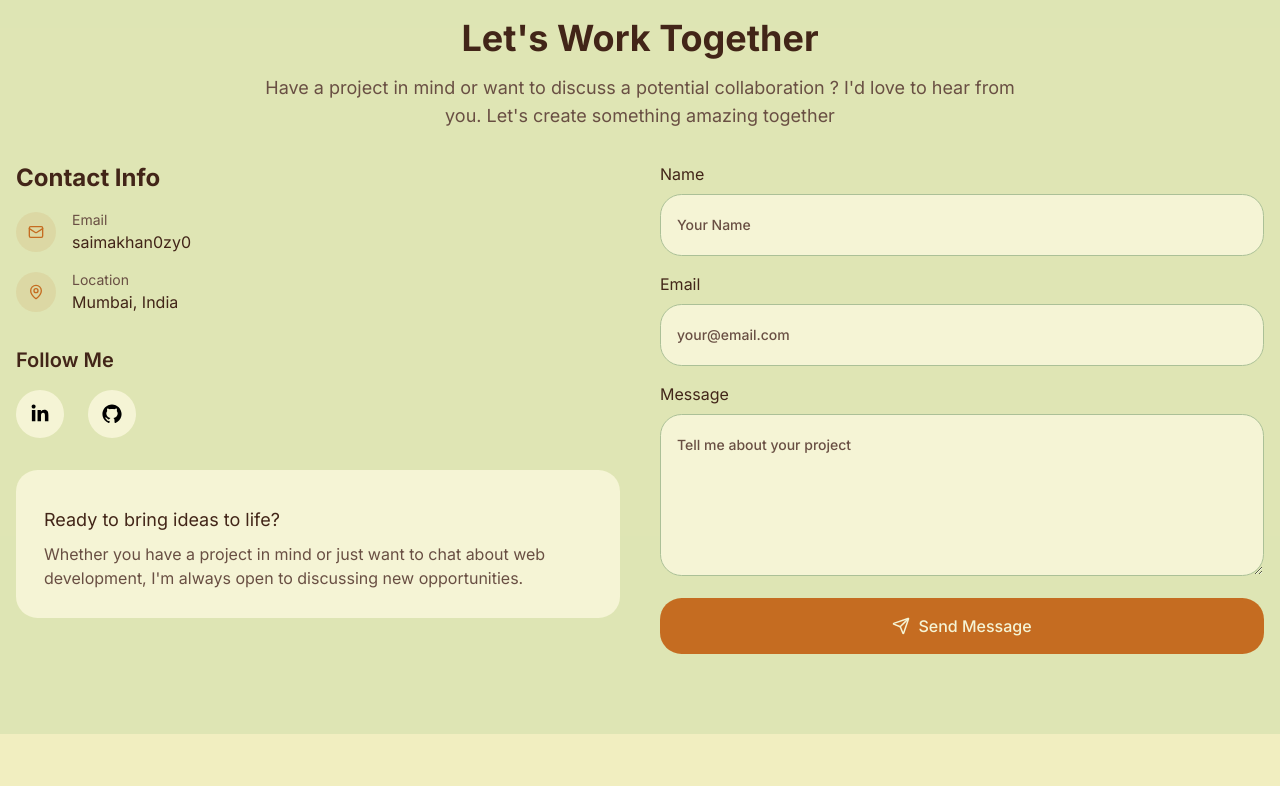
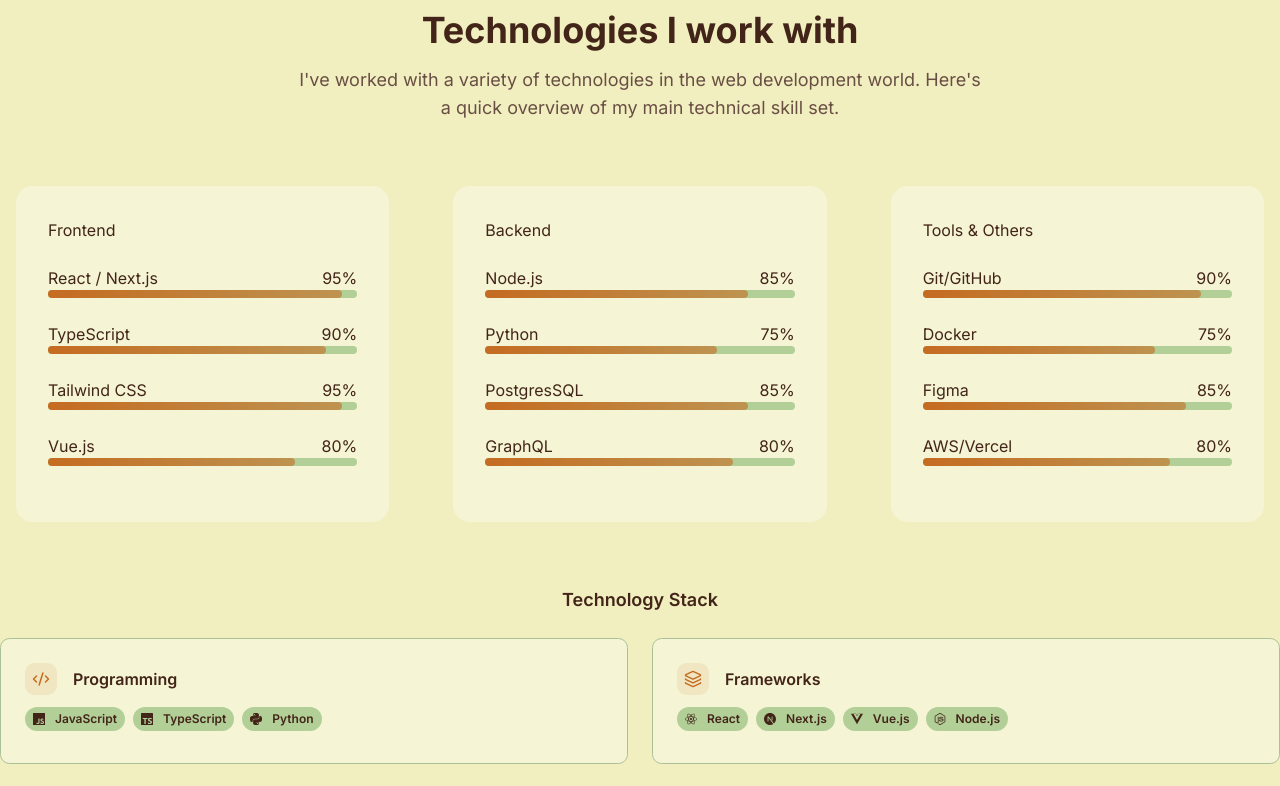
Before and after one commit to saimakhanac/portfolio, a Next.js app: page / in a window 1280 px wide. Shown: the part 2005-2791 px from the top of the page. Built offline with nearby package versions, Linux system fonts and the light colour scheme.

Commit message:
skill section

```diff
--- a/app/layout.tsx
+++ b/app/layout.tsx
@@ -17,8 +17,9 @@
 });
 
 export const metadata: Metadata = {
-  title: "Create Next App",
-  description: "Generated by create next app",
+  title: "Saima Khan | Software Developer",
+  description:
+    "Front-end developer dedicated to building low-latency, accessible, pixel-perfect and highly responsive user interfaces.",
 };
 
 export default function RootLayout({
--- a/app/page.tsx
+++ b/app/page.tsx
@@ -12,8 +12,8 @@
       <Header />
       <Hero />
       <AboutMeSection />
+      <SkillsSection />
       <ContactUs />
-      <SkillsSection />
       <Footer />
     </>
   );
--- a/components/skillsSection.tsx
+++ b/components/skillsSection.tsx
@@ -1,5 +1,32 @@
 "use client";
+import { title } from "process";
 import React, { useEffect, useRef, useState } from "react";
+import { CodeXml, Layers, LibraryIcon, Package } from "lucide-react";
+import {
+  SiCypress,
+  SiDocker,
+  SiFigma,
+  SiGit,
+  SiGraphql,
+  SiJavascript,
+  SiJest,
+  SiMongodb,
+  SiNextdotjs,
+  SiNodedotjs,
+  SiPostgresql,
+  SiPython,
+  SiReact,
+  SiSass,
+  SiStorybook,
+  SiTailwindcss,
+  SiTypescript,
+  SiVercel,
+  SiVuedotjs,
+  SiWebpack,
+} from "react-icons/si";
+import { FaAws } from "react-icons/fa";
+import { TbApi } from "react-icons/tb";
+import type { IconType } from "react-icons";
 const skillCategories = [
   {
     title: "Frontend",
@@ -29,6 +56,62 @@
     ],
   },
 ];
+const techStack = [
+  {
+    title: "Programming",
+    icon: CodeXml,
+    items: ["JavaScript", "TypeScript", "Python"],
+  },
+  {
+    title: "Frameworks",
+    icon: Layers,
+    items: ["React", "Next.js", "Vue.js", "Node.js"],
+  },
+  {
+    title: "Libraries",
+    icon: LibraryIcon,
+    items: ["Tailwind CSS", "GraphQL", "REST APIs", "Sass", "Jest", "Cypress"],
+  },
+  {
+    title: "Packages & Tools",
+    icon: Package,
+    items: [
+      "PostgreSQL",
+      "MongoDB",
+      "Git",
+      "Docker",
+      "AWS",
+      "Vercel",
+      "Figma",
+      "StoryBook",
+      "Webpack",
+    ],
+  },
+];
+const techIcon: Record<string, IconType> = {
+  JavaScript: SiJavascript,
+  TypeScript: SiTypescript,
+  Python: SiPython,
+  React: SiReact,
+  "Next.js": SiNextdotjs,
+  "Vue.js": SiVuedotjs,
+  "Node.js": SiNodedotjs,
+  "Tailwind CSS": SiTailwindcss,
+  GraphQL: SiGraphql ,
+  "REST APIs": TbApi,
+  Sass: SiSass,
+  Jest: SiJest,
+  Cypress: SiCypress,
+  PostgreSQL: SiPostgresql,
+  MongoDB: SiMongodb,
+  Git: SiGit,
+  Docker: SiDocker,
+  Vercel: SiVercel,
+  Figma: SiFigma,
+  StoryBook: SiStorybook ,
+  Webpack: SiWebpack,
+  AWS: FaAws,
+};
 
 const SkillsSection = () => {
   const [isVisible, setIsVisible] = useState(false);
@@ -69,24 +152,70 @@
             {skillCategories.map((category, categoryIndex) => (
               <div className="bg-card rounded-xl p-8 mx-4" key={categoryIndex}>
                 <p>{category.title}</p>
-                {category.skills.map((skill,skillIndex) => (
+                {category.skills.map((skill, skillIndex) => (
                   <div className="my-6" key={skillIndex}>
                     <div key={skillIndex} className="flex justify-between">
                       <p>{skill.name}</p>
                       <p>{skill.level}%</p>
                     </div>
                     <div className="h-2 bg-secondary rounded-full">
-                      <div className="h-full bg-linear-to-r from-primary to-primary/60 rounded-full transition-all duration-1000 ease-out" style={{width:isVisible?`${skill.level}%`:0}}/>
+                      <div
+                        className="h-full bg-linear-to-r from-primary to-primary/60 rounded-full transition-all duration-1000 ease-out"
+                        style={{ width: isVisible ? `${skill.level}%` : 0 }}
+                      />
                     </div>
                   </div>
                 ))}
               </div>
             ))}
-
-            <div></div>
-            <div></div>
           </div>
           {/* box end */}
+
+          {/* tech stack start */}
+          <div>
+            <div className="capitalize text-lg font-semibold text-foreground text-center">
+              Technology stack
+            </div>
+          </div>
+
+          <div className="lg:grid grid-cols-2 gap-6 my-6">
+            {techStack.map((list, index) => {
+              const TitleIcon = list.icon;
+              return (
+                <div
+                  className="bg-card p-6 rounded-md border border-border hover:border-primary/10"
+                  key={index}
+                >
+                  <div className="flex gap-4 items-center">
+                    <div className="bg-primary/10 text-primary rounded-md w-8 h-8 flex items-center justify-center">
+                      <TitleIcon size={18} />
+                    </div>
+                    <div className="text-base text-foreground font-semibold">
+                      {list.title}
+                    </div>
+                  </div>
+
+                  {/* chip */}
+                  <div className="flex flex-wrap gap-2 my-2">
+                    {list.items.map((item, index) => {
+                      const TechIcon = techIcon[item];
+                      return (
+                        <div
+                          key={index}
+                          className="mt-1 py-1 px-2 flex gap-2.5 bg-secondary dark:bg-primary dark:text-background font-semibold items-center rounded-full text-xs text-foreground"
+                        >
+                          <div>{TechIcon && <TechIcon />}</div>
+                          <div>{item}</div>
+                        </div>
+                      );
+                    })}
+                  </div>
+                </div>
+              );
+            })}
+          </div>
+
+          {/* tech start ends here */}
         </div>
       </section>
     </>
--- a/package.json
+++ b/package.json
@@ -17,6 +17,7 @@
     "radix-ui": "^1.6.0",
     "react": "19.2.4",
     "react-dom": "19.2.4",
+    "react-icons": "^5.7.0",
     "shadcn": "^4.11.0",
     "tailwind-merge": "^3.6.0",
     "tw-animate-css": "^1.4.0"
```
Also changed, not shown: 1 other file (tests, documents, lock files or other folders).
